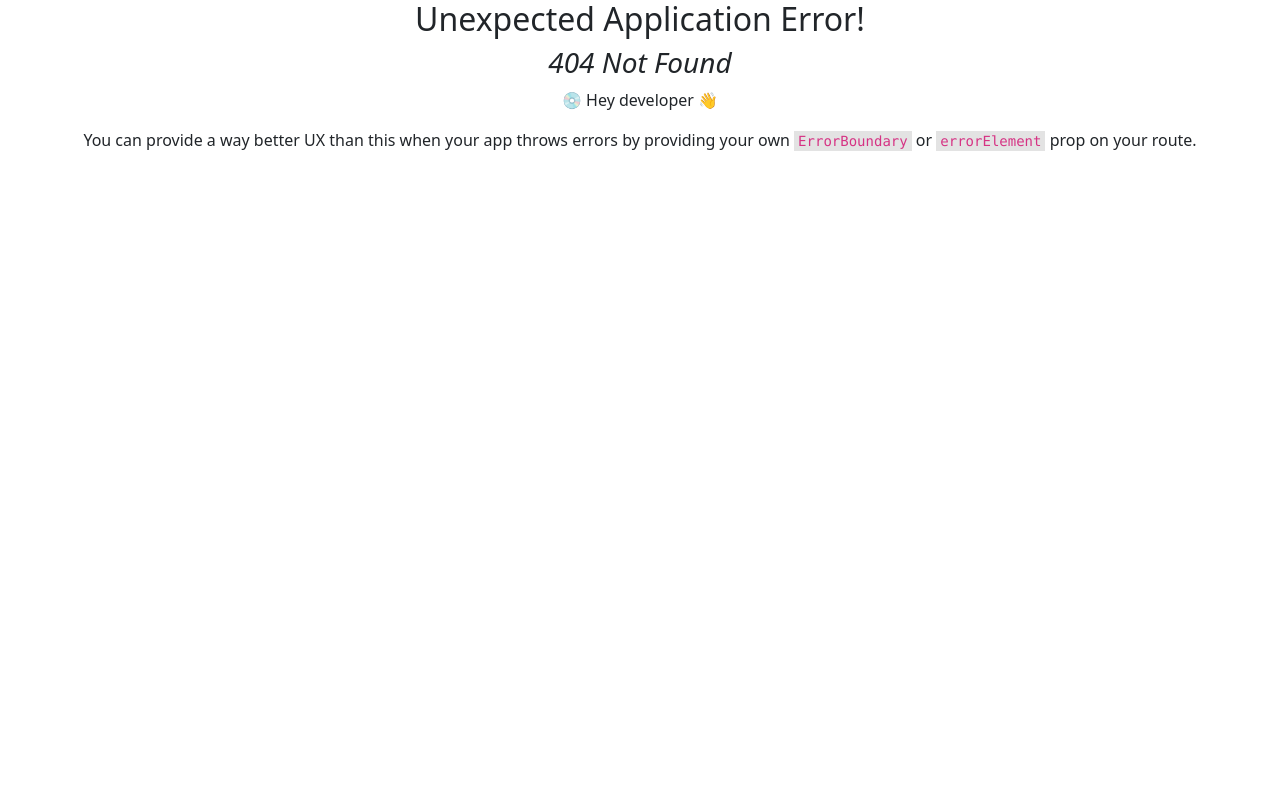
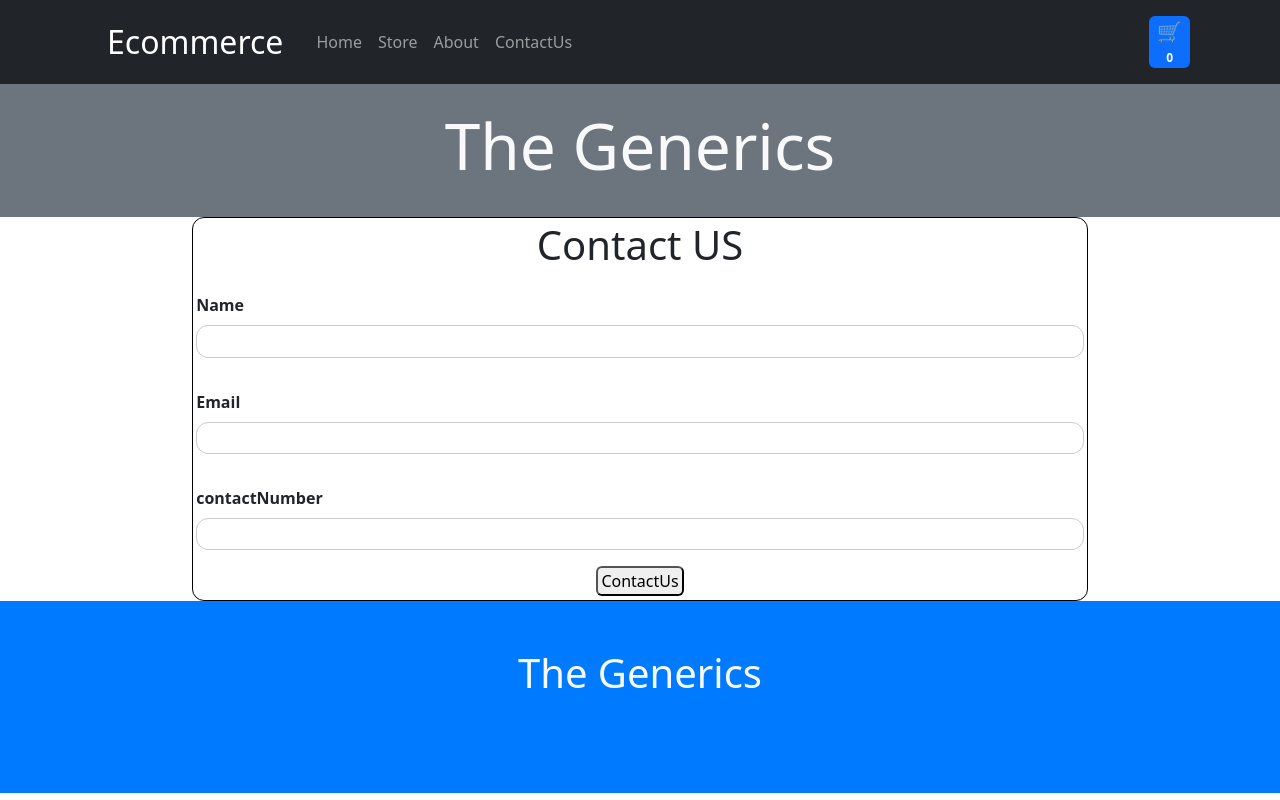
Before and after one commit to gouravgupta7799/E-commerce-Website, a React (Create React App) app: page /contact in a window 1280 px wide. Before the commit this address had no page. Built offline with nearby package versions, Linux system fonts and the light colour scheme.

Commit message:
Adding Contact US Page via REACT ROUTER

```diff
--- a/src/App.js
+++ b/src/App.js
@@ -1,6 +1,7 @@
 
 import './App.css';
 import About from './Component/Pages/About/About'
+import ContactUS from './Component/Pages/ContactUS/ContactUS';
 import Home from './Component/Pages/Home/Home'
 import Products from './Component/Pages/Products/Products'
 import RootLayout from './Component/Pages/Root';
@@ -23,7 +24,9 @@ const router = createBrowserRouter([
     element: <RootLayout />,
     children: [{ path: '/home', element: <Home /> },
     { path: '/store', element: <Products /> },
-    { path: '/about', element: <About /> },]
+    { path: '/about', element: <About /> },
+    { path: '/contact', element: <ContactUS /> },
+    ]
   },
 ])
 
--- a/src/Component/Layout/Header.js
+++ b/src/Component/Layout/Header.js
@@ -14,6 +14,7 @@ function ColorSchemesExample() {
             <Nav.Link as={Link} to="/home">Home</Nav.Link>
             <Nav.Link as={Link} to="/Store">Store</Nav.Link>
             <Nav.Link as={Link} to="/About">About</Nav.Link>
+            <Nav.Link as={Link} to="/Contact">ContactUs</Nav.Link>
           </Nav>
           <Nav>
             <Nav.Link ><Cart /></Nav.Link>
--- /dev/null
+++ b/src/Component/Pages/ContactUS/ContactUS.js
@@ -0,0 +1,61 @@
+import React, { useRef } from 'react';
+import classes from './ContactUS.module.css'
+const url = 'https://fetchapiproject-1ef23-default-rtdb.firebaseio.com/movies.json'
+function ContectUS(props) {
+  const nameRef = useRef('');
+  const emailRef = useRef('');
+  const contactNumberRef = useRef('');
+
+  async function submitHandler(event) {
+    event.preventDefault();
+
+    // could add validation here...
+    try {
+      const information = {
+        name: nameRef.current.value,
+        email: emailRef.current.value,
+        contactNumber: contactNumberRef.current.value,
+      };
+
+      const info = await fetch(url,
+        {
+          method: 'POST',
+          body: JSON.stringify(information)
+        },
+        {
+          Headers: {
+            'content-type': 'application/Json'
+          }
+        })
+      console.log(info)
+    }
+    catch (err) {
+      console.log(err.message)
+    }
+
+    nameRef.current.value = ''
+    emailRef.current.value = ''
+    contactNumberRef.current.value = ''
+  }
+
+  return (
+    <form className={classes.container} onSubmit={submitHandler}>
+      <h1>Contact US</h1>
+      <div className={classes.control}>
+        <label htmlFor='name'>Name</label>
+        <input type='text' id='name' ref={nameRef} />
+      </div>
+      <div className={classes.control}>
+        <label htmlFor='email'>Email</label>
+        <input type='email' id='email' ref={emailRef} />
+      </div>
+      <div className={classes.control}>
+        <label htmlFor='contactNumber'>contactNumber</label>
+        <input type='text' id='contactNumber' ref={contactNumberRef} />
+      </div>
+      <button>ContactUs</button>
+    </form>
+  );
+}
+
+export default ContectUS;
--- /dev/null
+++ b/src/Component/Pages/ContactUS/ContactUS.module.css
@@ -0,0 +1,45 @@
+.control {
+  margin: 1rem 0;
+}
+
+.container {
+  display: flex;
+  justify-content: center;
+  flex-direction: column;
+  margin: auto;
+  width: 70%;
+  font: inherit;
+  padding: 0.2rem;
+  border-radius: 12px;
+  border: 1px solid black;
+}
+
+.control label {
+  display: block;
+  font-weight: bold;
+  margin-bottom: 0.5rem;
+  text-align: left;
+}
+
+.control input {
+  display: block;
+  width: 100%;
+  font: inherit;
+  padding: 0.2rem;
+  border-radius: 12px;
+  border: 1px solid #ccc;
+}
+
+.control input:focus,
+.control textarea:focus {
+  outline: none;
+  border-color: #230052;
+}
+
+.container button{
+  width: 10%;
+  display: flex;
+  margin: auto;
+  justify-content: center;
+  border-radius: 6px;
+}
```
